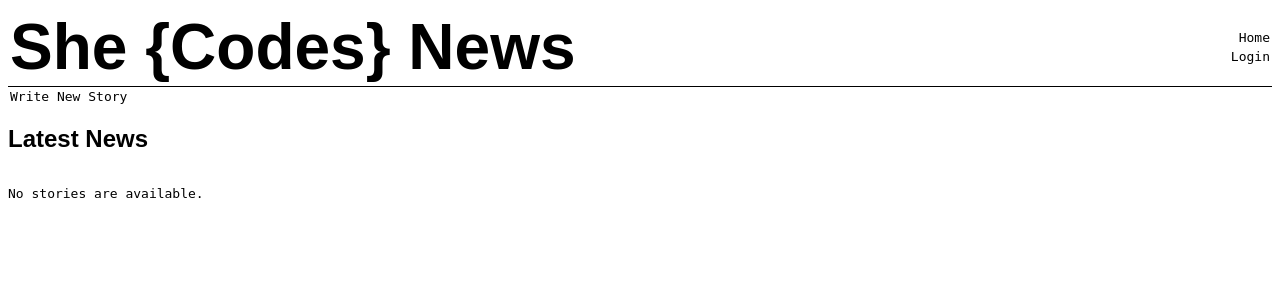
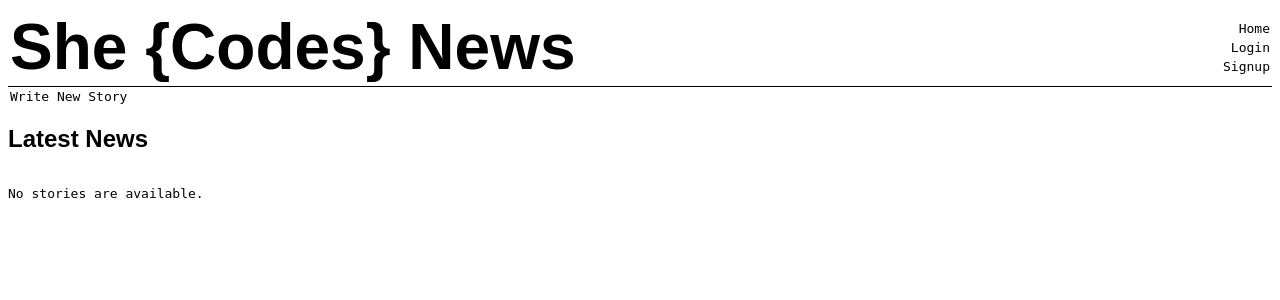
Before and after one commit to Varunpreet-Code/django-project1, a Django app: page /news/ in a window 1280 px wide. Shown: the top 300 px of the page. Run offline with Django 3.2, Linux system fonts and the light colour scheme; data that the repository does not hold is empty; parts of the project's set-up code (start-up, migrations or seed data) failed here and were passed over; some web fonts are replaced.

Commit message:
signup done

```diff
--- a/she_codes_news/news/urls.py
+++ b/she_codes_news/news/urls.py
@@ -7,4 +7,5 @@ urlpatterns = [
     path('', views.IndexView.as_view(), name='index'),
     path('<int:pk>/', views.StoryView.as_view(), name ='story'),
     path('add-story/', views.AddStoryView.as_view(), name='newsStory')
+
 ]
--- a/she_codes_news/templates/nav.html
+++ b/she_codes_news/templates/nav.html
@@ -8,5 +8,6 @@
 
     {% else %}
         <a href="{% url 'login' %}">Login</a>
+        <a href="{% url 'users:createAccount' %}">Signup</a>
     {% endif %}
 </nav>
--- a/she_codes_news/users/views.py
+++ b/she_codes_news/users/views.py
@@ -16,6 +16,8 @@ class UserProfileView(generic.DetailView):
     template_name ='users/Profile.html'
     context_object_name = 'UserDetails'
 
+
+
 # def get_context_data(self, **kwargs):
 #         context = super().get_context_data(**kwargs)
 #         context['latest_stories'] = NewsStory.objects.all().order_by('-pub_date')[:4]
```
